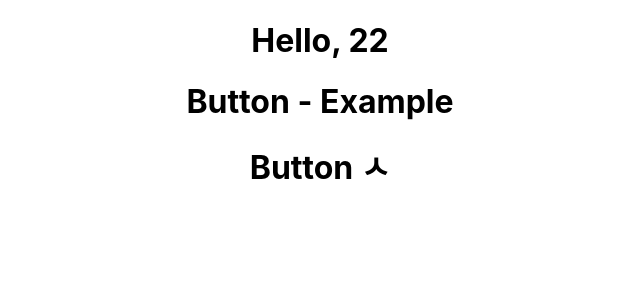
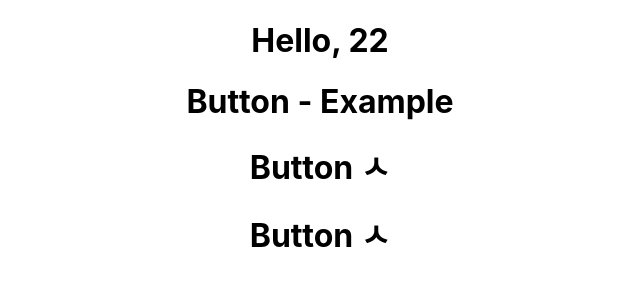
Before and after one commit to shj0000/chain, a React (Create React App) app in the folder client/react-test2/: page / in a window 1280 px wide. Shown: the top 300 px of the page, without its empty margins (320-960 px from the left). Built offline with nearby package versions, Linux system fonts and the light colour scheme.

Commit message:
Update App.js

```diff
--- a/client/react-test2/src/App.js
+++ b/client/react-test2/src/App.js
@@ -2,6 +2,7 @@ import './App.css';
 import Main from './component/Main';
 import Comp1 from './component/Comp1';
 import Comp2 from './component/Comp2';
+import Comp3 from './component/Comp3';
 
 function App() {
   return (
@@ -9,6 +10,7 @@ function App() {
       <Main />
       <Comp1 />
       <Comp2 />
+      <Comp3 />
     </div>
   );
 }
```
